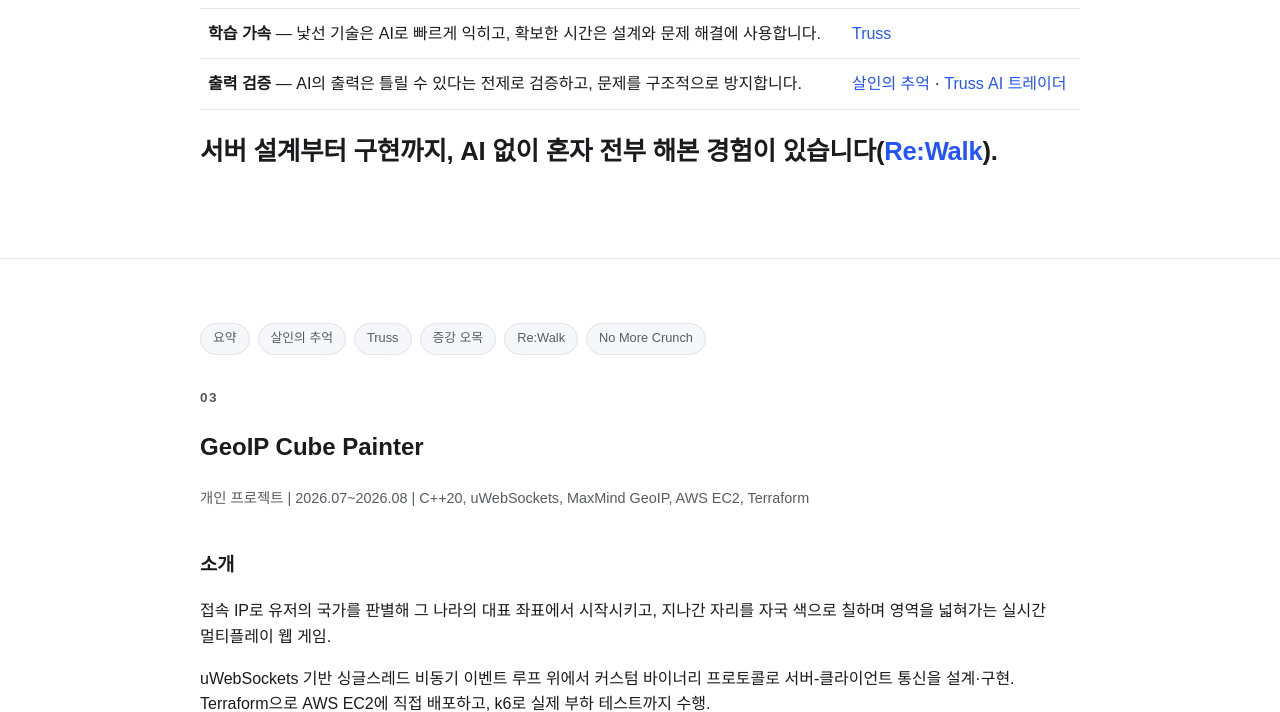
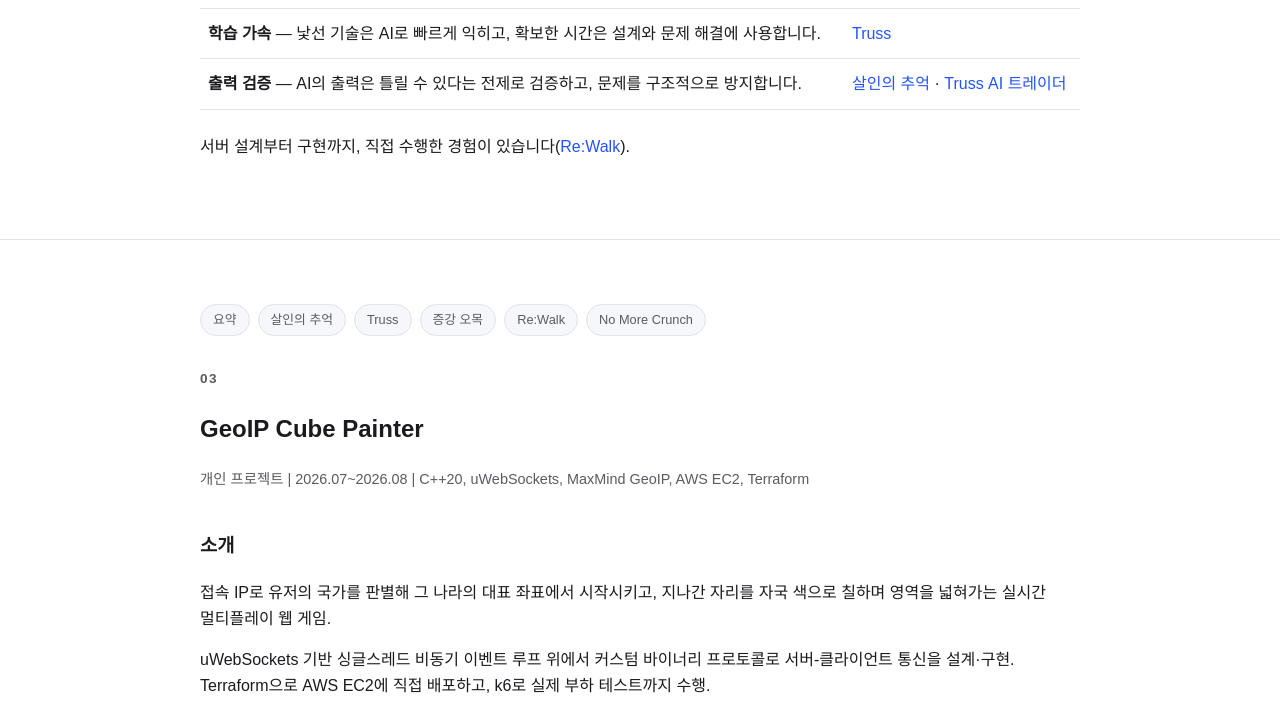
Before and after one commit to KimDJ7105/KimDJ7105.github.io, a plain HTML site: page index.html in a window 1280 px wide. Shown: the part 2200-2912 px from the top of the page. Drawn offline with Linux system fonts and the light colour scheme.

Commit message:
Simplify closing line wording and drop special emphasis styling

```diff
--- a/index.html
+++ b/index.html
@@ -121,7 +121,7 @@
       </tbody>
     </table>
 
-    <p class="lead">서버 설계부터 구현까지, AI 없이 혼자 전부 해본 경험이 있습니다(<a href="#rewalk">Re:Walk</a>).</p>
+    <p>서버 설계부터 구현까지, 직접 수행한 경험이 있습니다(<a href="#rewalk">Re:Walk</a>).</p>
   </section>
 
   <!-- ============ GeoIP Cube Painter ============ -->
```
